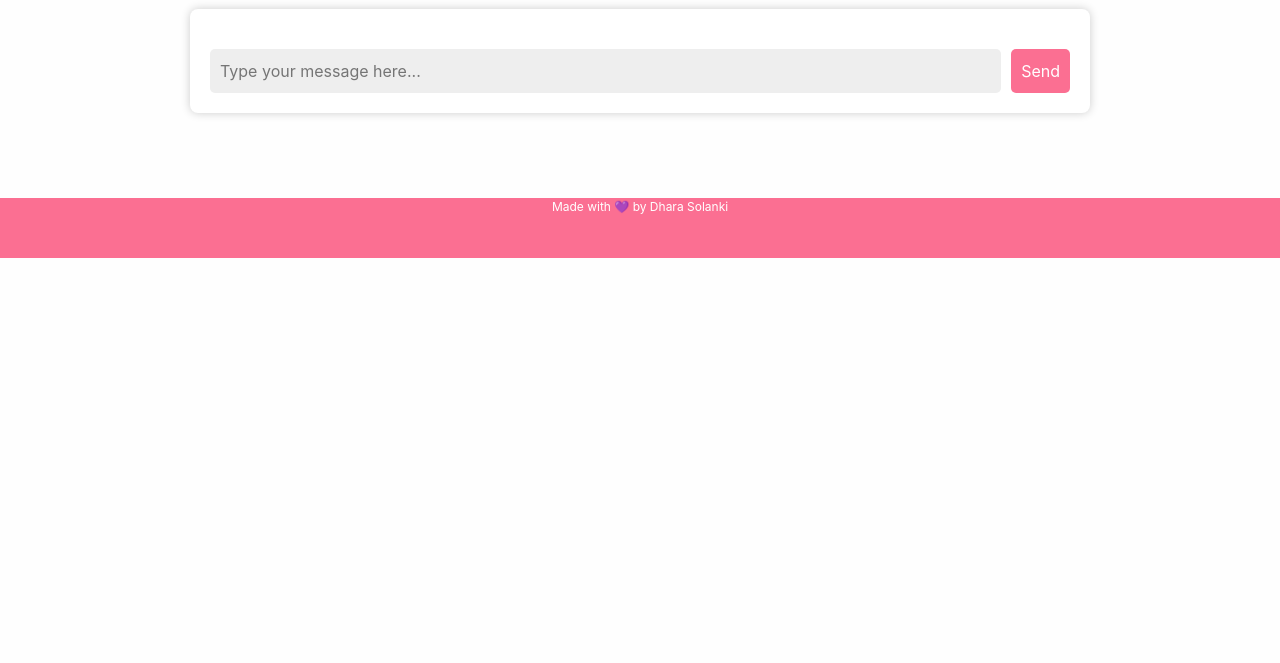
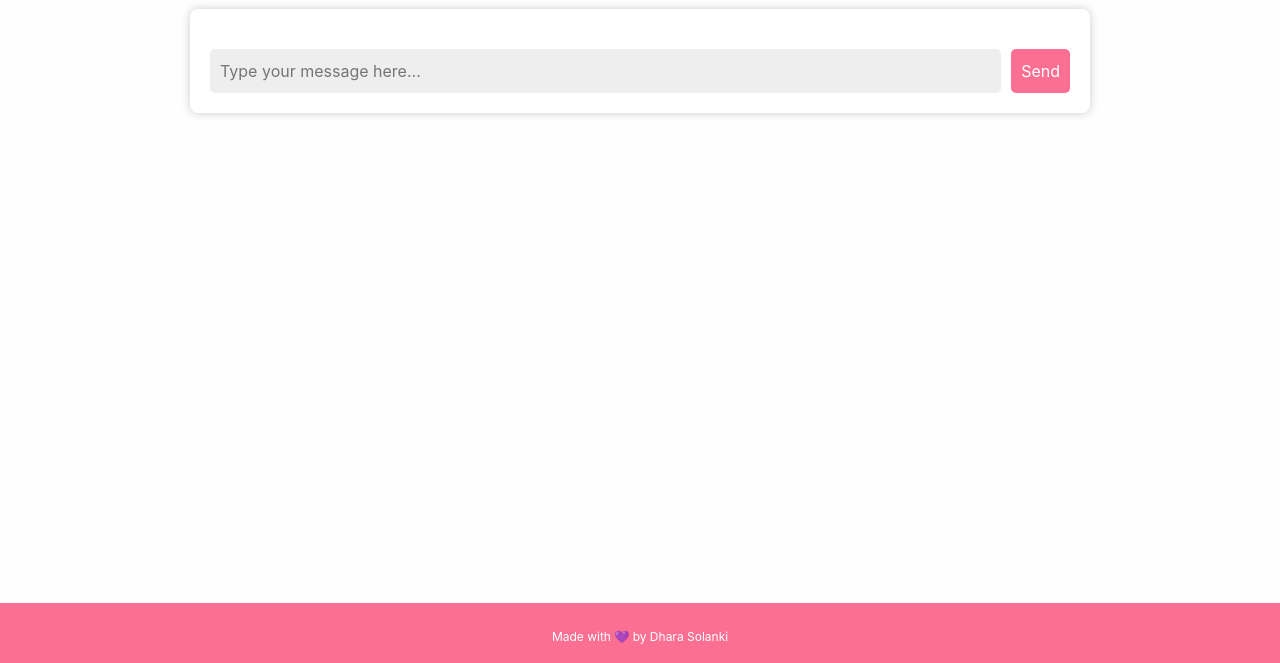
Before and after one commit to Drishty06/PCOS-Sakhi-HackVengers, a Node server app: page /chatbox/ in a window 1280 px wide. Shown: the part 137-800 px from the top of the page. Run offline with Node 20, Linux system fonts and the light colour scheme; some libraries are stand-ins or nearby versions.

Commit message:
Update styles.css

```diff
--- a/backend/public/css/styles.css
+++ b/backend/public/css/styles.css
@@ -87,7 +87,7 @@ body{
 }
 
 .footer {
-	position: sticky;
+	position: absolute;
 	text-align: center;
 	bottom: 0;
 	width: 100%;
```
